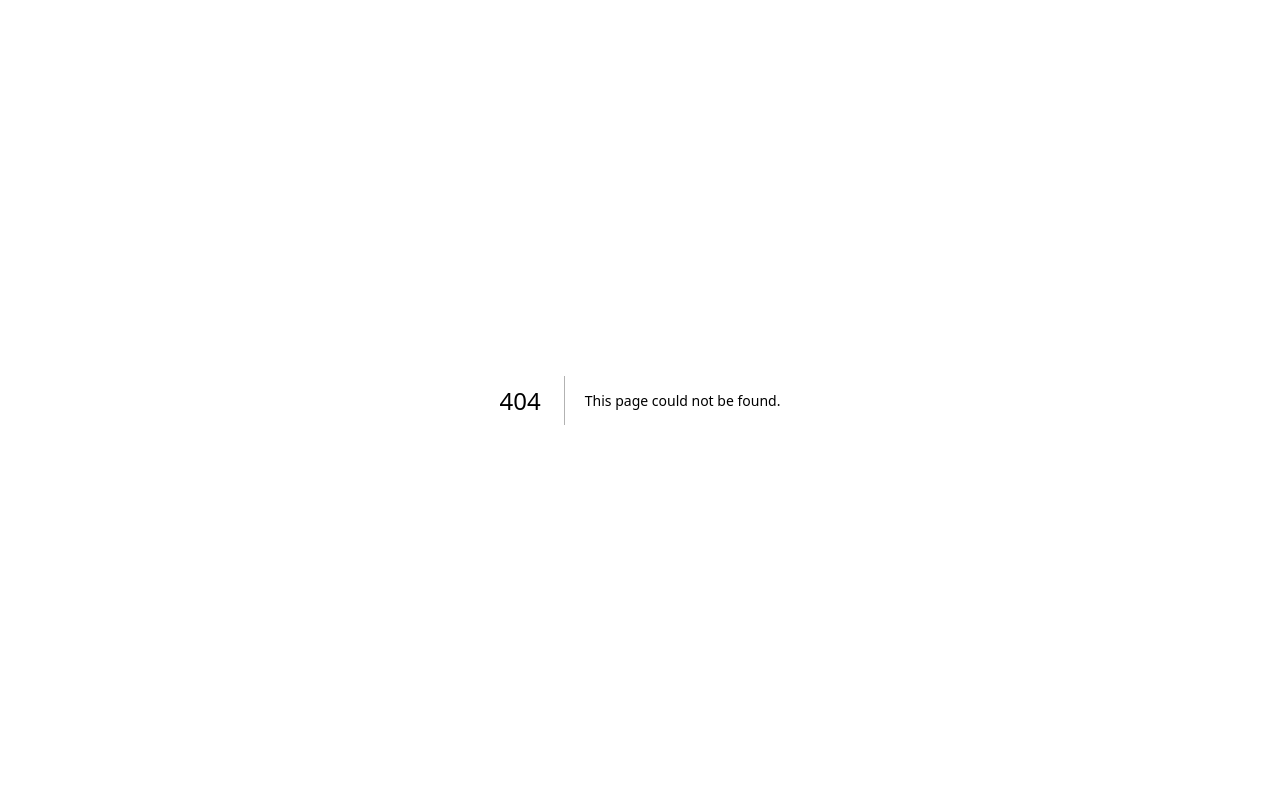
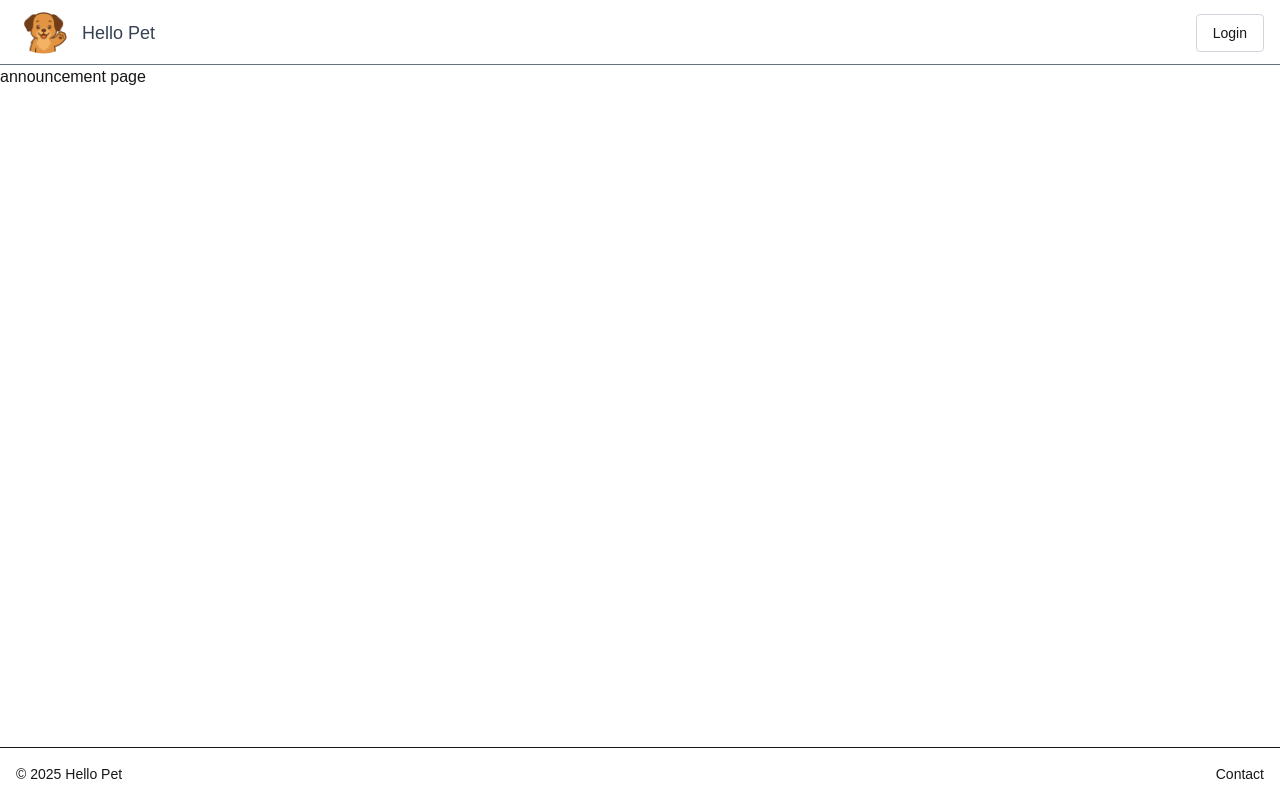
Before and after one commit to sesac7-hello-pet/front, a Next.js app: page /announcement in a window 1280 px wide. Before the commit this address had no page. Built offline with nearby package versions, Linux system fonts and the light colour scheme.

Commit message:
feat: 각각의 도메인 페이지 생성[#front-12]

```diff
--- /dev/null
+++ b/app/(site)/announcement/page.tsx
@@ -0,0 +1,3 @@
+export default function page() {
+  return <div>announcement page</div>;
+}
--- /dev/null
+++ b/app/(site)/board/page.tsx
@@ -0,0 +1,3 @@
+export default function page() {
+  return <div>boardpage</div>;
+}
```
